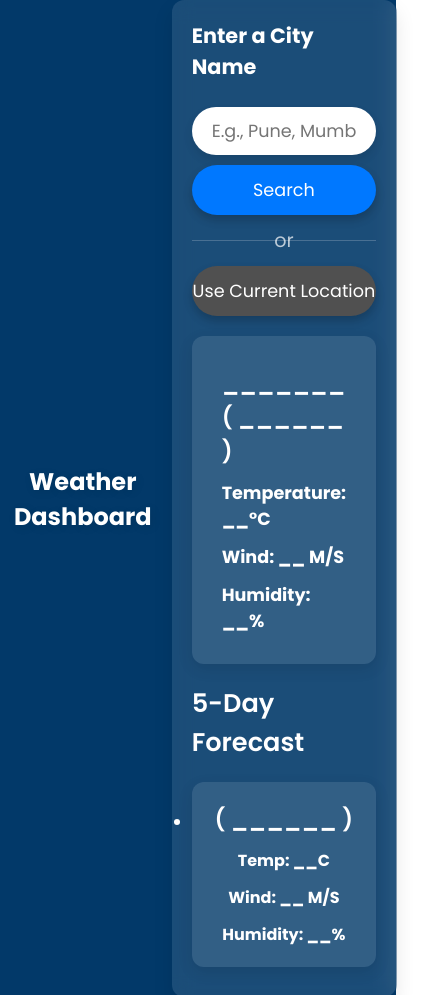
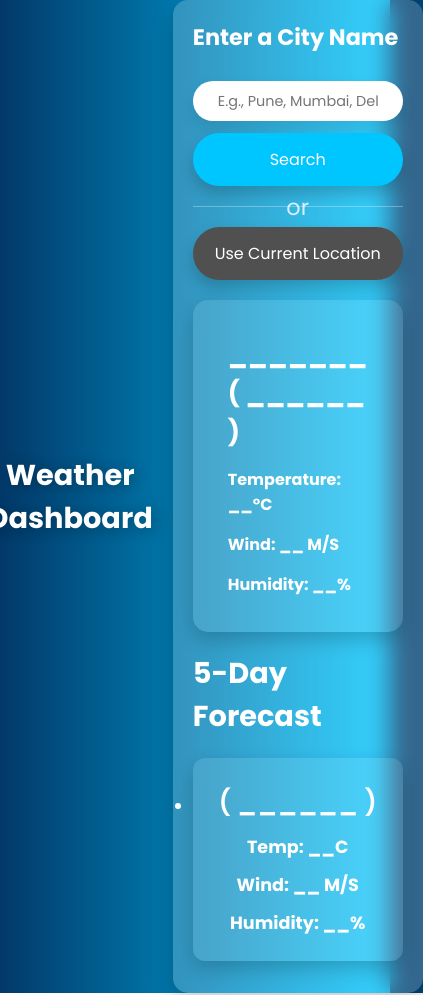
Before and after one commit to san7499/wether, a plain HTML site: page index.html in a window 390 px wide. Shown: the whole page, 423 px wide, since content can reach past the window. Drawn offline with Linux system fonts and the light colour scheme.

Commit message:
Update style.css

```diff
--- a/style.css
+++ b/style.css
@@ -1,4 +1,5 @@
 @import url('https://fonts.googleapis.com/css2?family=Poppins:wght@400;500;600;700&display=swap');
+
 * {
   margin: 0;
   padding: 0;
@@ -11,7 +12,7 @@
 }
 
 body {
-  background: linear-gradient(to right, #023969, #023969);
+  background: linear-gradient(to right, #023969, #00c6ff);
   min-height: 100vh;
   display: flex;
   justify-content: center;
@@ -19,23 +20,23 @@ body {
 }
 
 h1 {
-  font-size: 2rem;
+  font-size: 2.5rem;
   text-align: center;
   padding: 20px;
   color: #fff;
-  text-shadow: 2px 2px 10px rgba(0, 0, 0, 0.1);
+  text-shadow: 2px 2px 15px rgba(0, 0, 0, 0.3);
 }
 
 .container {
   display: flex;
   gap: 35px;
   padding: 20px;
-  width: 80%;
+  width: 90%;
   max-width: 1200px;
-  background: rgba(255, 255, 255, 0.1);
-  border-radius: 12px;
-  backdrop-filter: blur(10px);
-  box-shadow: 0 10px 20px rgba(0, 0, 0, 0.1);
+  background: rgba(255, 255, 255, 0.2);
+  border-radius: 15px;
+  backdrop-filter: blur(12px);
+  box-shadow: 0 12px 25px rgba(0, 0, 0, 0.2);
   color: white;
 }
 
@@ -44,31 +45,33 @@ h1 {
 }
 
 .weather-input h3 {
-  font-size: 1.3rem;
+  font-size: 1.4rem;
   margin-bottom: 15px;
+  color: #fff;
 }
 
 .weather-input input {
-  height: 48px;
+  height: 50px;
   width: 100%;
   outline: none;
-  font-size: 1.1rem;
-  padding: 0 20px;
-  margin: 10px 0;
+  font-size: 1.2rem;
+  padding: 0 25px;
+  margin: 12px 0;
   border-radius: 50px;
   border: none;
-  box-shadow: 0 5px 10px rgba(0, 0, 0, 0.1);
+  box-shadow: 0 8px 16px rgba(0, 0, 0, 0.1);
+  transition: 0.3s;
 }
 
 .weather-input input:focus {
-  border: 2px solid #e0e3e7;
+  border: 2px solid #00c6ff;
 }
 
 .weather-input .separator {
   height: 1px;
   width: 100%;
-  margin: 25px 0;
-  background: rgba(255, 255, 255, 0.2);
+  margin: 20px 0;
+  background: rgba(255, 255, 255, 0.3);
   display: flex;
   align-items: center;
   justify-content: center;
@@ -76,26 +79,26 @@ h1 {
 
 .weather-input .separator::before {
   content: "or";
-  color: rgba(255, 255, 255, 0.7);
-  font-size: 1.2rem;
+  color: rgba(255, 255, 255, 0.8);
+  font-size: 1.4rem;
   padding: 0 15px;
-  background: transparent;
 }
 
 .weather-input button {
   width: 100%;
-  padding: 12px 0;
+  padding: 14px 0;
   cursor: pointer;
   border-radius: 50px;
-  font-size: 1.1rem;
+  font-size: 1.2rem;
   color: #fff;
-  background: #0078ff;
+  background: #00c6ff;
   border: none;
-  box-shadow: 0 5px 10px rgba(0, 0, 0, 0.2);
+  box-shadow: 0 8px 16px rgba(0, 0, 0, 0.2);
+  transition: background-color 0.3s ease;
 }
 
-.weather-input .search-btn:hover {
-  background: #005bb5;
+.weather-input button:hover {
+  background: #00a3cc;
 }
 
 .weather-input .location-btn {
@@ -112,66 +115,66 @@ h1 {
 
 .weather-data .current-weather {
   background: rgba(255, 255, 255, 0.1);
-  border-radius: 12px;
-  padding: 30px;
+  border-radius: 15px;
+  padding: 35px;
   display: flex;
   justify-content: space-between;
   align-items: center;
-  box-shadow: 0 5px 15px rgba(0, 0, 0, 0.1);
+  box-shadow: 0 8px 20px rgba(0, 0, 0, 0.2);
 }
 
 .current-weather h2 {
-  font-size: 1.8rem;
-  font-weight: 600;
+  font-size: 2rem;
+  font-weight: 700;
 }
 
 .weather-data h6 {
-  margin-top: 12px;
+  margin-top: 15px;
   font-size: 1.1rem;
 }
 
 .current-weather .icon img {
-  max-width: 130px;
+  max-width: 150px;
 }
 
 .days-forecast h2 {
   margin: 20px 0;
-  font-size: 1.6rem;
-  font-weight: 600;
+  font-size: 1.8rem;
+  font-weight: 700;
 }
 
 .weather-cards {
   display: flex;
-  gap: 20px;
+  gap: 25px;
 }
 
 .weather-cards .card {
   background: rgba(255, 255, 255, 0.1);
-  padding: 20px;
+  padding: 25px;
   border-radius: 12px;
-  box-shadow: 0 5px 15px rgba(0, 0, 0, 0.1);
+  box-shadow: 0 8px 20px rgba(0, 0, 0, 0.2);
   flex: 1;
   text-align: center;
   transition: transform 0.3s ease;
 }
 
 .weather-cards .card:hover {
-  transform: translateY(-10px);
+  transform: translateY(-12px);
 }
 
 .weather-cards .card h3 {
-  font-size: 1.4rem;
+  font-size: 1.6rem;
   font-weight: 600;
   margin-bottom: 10px;
 }
 
 .weather-cards .card img {
-  max-width: 80px;
+  max-width: 90px;
 }
 
 .weather-cards .card h6 {
   margin-top: 12px;
-  font-size: 1rem;
+  font-size: 1.1rem;
 }
 
 @media (max-width: 1200px) {
@@ -179,20 +182,53 @@ h1 {
     flex-direction: column;
     gap: 20px;
   }
+  .weather-cards {
+    flex-wrap: wrap;
+  }
+  .weather-cards .card {
+    flex: 1 1 45%;
+  }
+}
+
+@media (max-width: 768px) {
+  h1 {
+    font-size: 2rem;
+  }
+  .weather-input input {
+    height: 45px;
+    font-size: 1rem;
+  }
+  .weather-input button {
+    font-size: 1rem;
+  }
+  .current-weather h2 {
+    font-size: 1.6rem;
+  }
+  .weather-cards .card {
+    flex: 1 1 48%;
+  }
 }
 
 @media (max-width: 600px) {
   h1 {
-    font-size: 1.5rem;
+    font-size: 1.8rem;
   }
-  .current-weather h2 {
-    font-size: 1.4rem;
+  .container {
+    flex-direction: column;
+    gap: 20px;
   }
-  .weather-cards {
-    flex-wrap: wrap;
+  .weather-input input {
+    height: 40px;
+    font-size: 0.9rem;
+  }
+  .weather-input button {
+    font-size: 1rem;
+  }
+  .weather-data h6 {
+    font-size: 1rem;
   }
   .weather-cards .card {
     flex: 1 1 100%;
-    margin-bottom: 10px;
+    margin-bottom: 12px;
   }
 }
```
